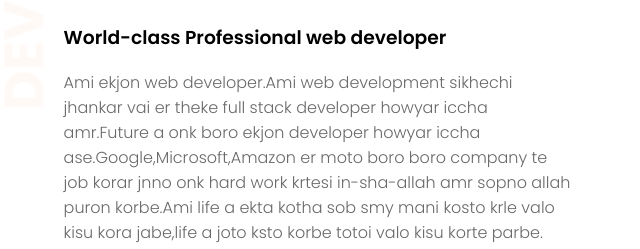
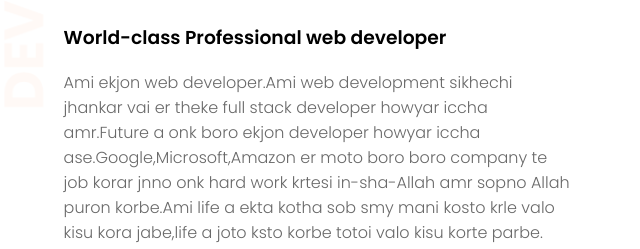
Before and after one commit to Shahorior1/Web-portfolio, a plain HTML site: page index.html in a window 1280 px wide. Shown: the part 252-501 px from the top of the page, 26-666 px from the left. Drawn offline with Linux system fonts and the light colour scheme.

Commit message:
Feenishing my website

```diff
--- a/index.html
+++ b/index.html
@@ -14,7 +14,7 @@
     <h1>Welcome To</h1>
     <h1><span class="orange-highlight">Emon</span> website</h1>
     <h3>World-class Professional web developer</h3>
-    <p>Ami ekjon web developer.Ami web development sikhechi  jhankar vai er theke full stack developer howyar iccha amr.Future a  onk boro ekjon developer howyar iccha ase.Google,Microsoft,Amazon er moto boro boro company te job korar jnno onk hard work krtesi in-sha-allah amr sopno allah puron korbe.Ami life a ekta kotha sob smy mani kosto krle valo kisu kora jabe,life a joto ksto korbe totoi valo kisu korte parbe. </p>
+    <p>Ami ekjon web developer.Ami web development sikhechi  jhankar vai er theke full stack developer howyar iccha amr.Future a  onk boro ekjon developer howyar iccha ase.Google,Microsoft,Amazon er moto boro boro company te job korar jnno onk hard work krtesi in-sha-Allah amr sopno Allah puron korbe.Ami life a ekta kotha sob smy mani kosto krle valo kisu kora jabe,life a joto ksto korbe totoi valo kisu korte parbe. </p>
     <a class="link-button" target="_blank" href="https://www.linkedin.com/feed/">HIRE ME</a>
 </div>
 <div class="half-width">
```
